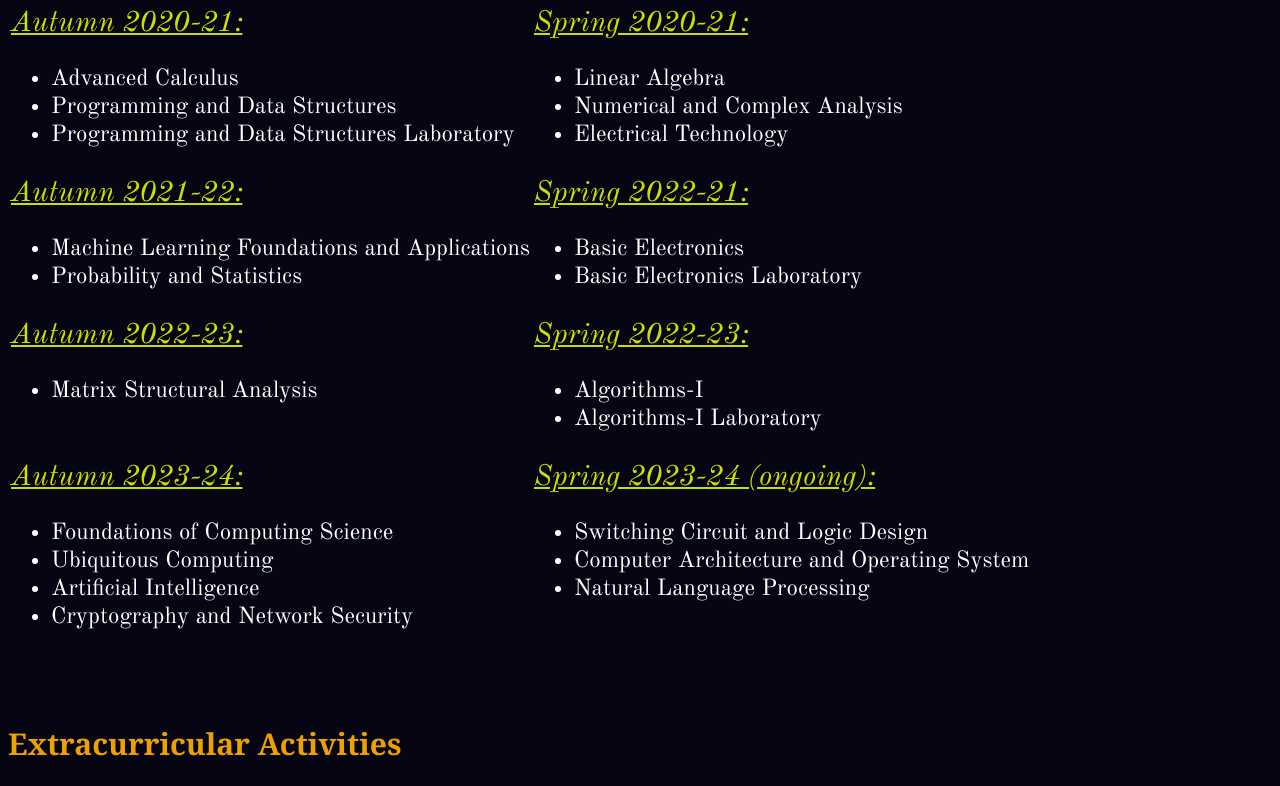
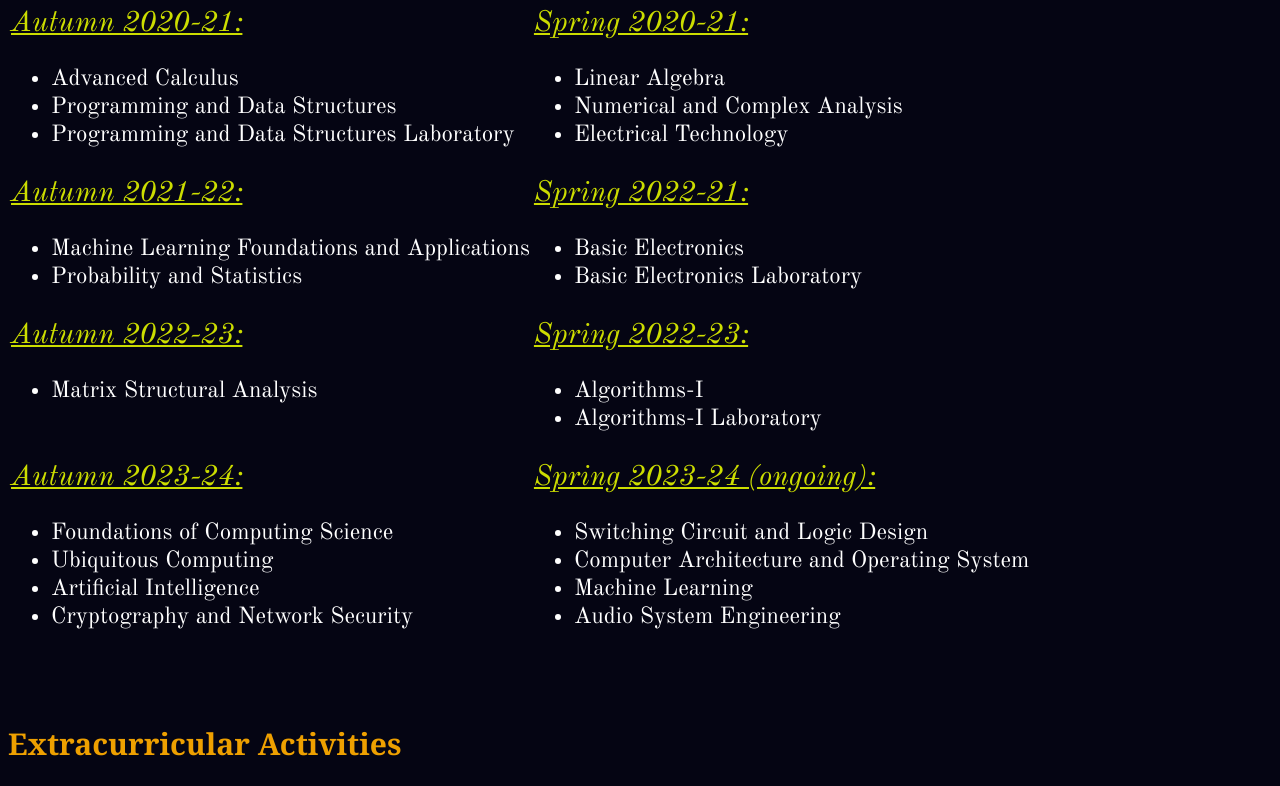
Before and after one commit to ranveer-raj/ranveer-raj.github.io, a plain HTML site: page personal.html in a window 1280 px wide. Shown: the part 254-1040 px from the top of the page. Drawn offline with nearby package versions, Linux system fonts and the light colour scheme; a web font is replaced by a local one.

Commit message:
updated coursework

```diff
--- a/personal.html
+++ b/personal.html
@@ -114,7 +114,8 @@
 						<ul>
 							<li> Switching Circuit and Logic Design</a>
 							<li> Computer Architecture and Operating System</a>
-							<li> Natural Language Processing</a>
+							<li> Machine Learning</a>
+							<li> Audio System Engineering</a>
 						</ul>
 					</td>
 				</tr>
```
